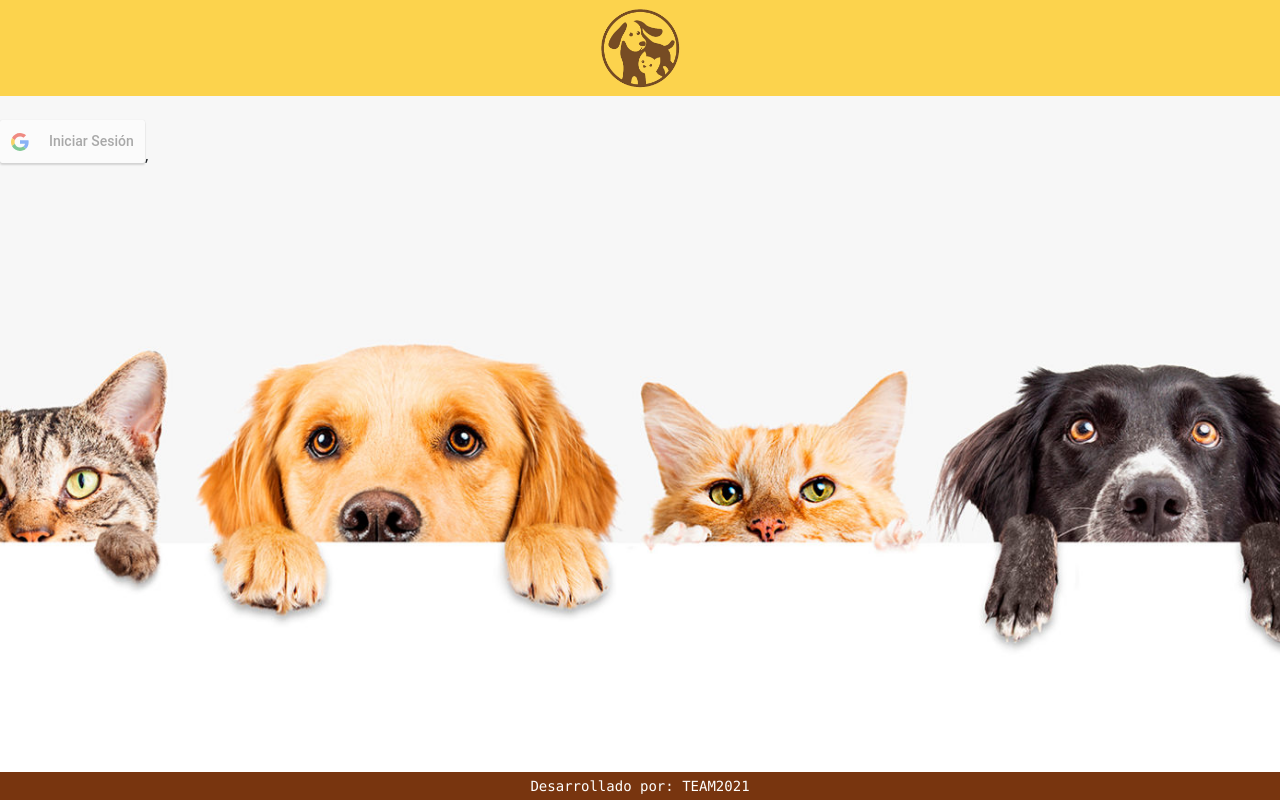
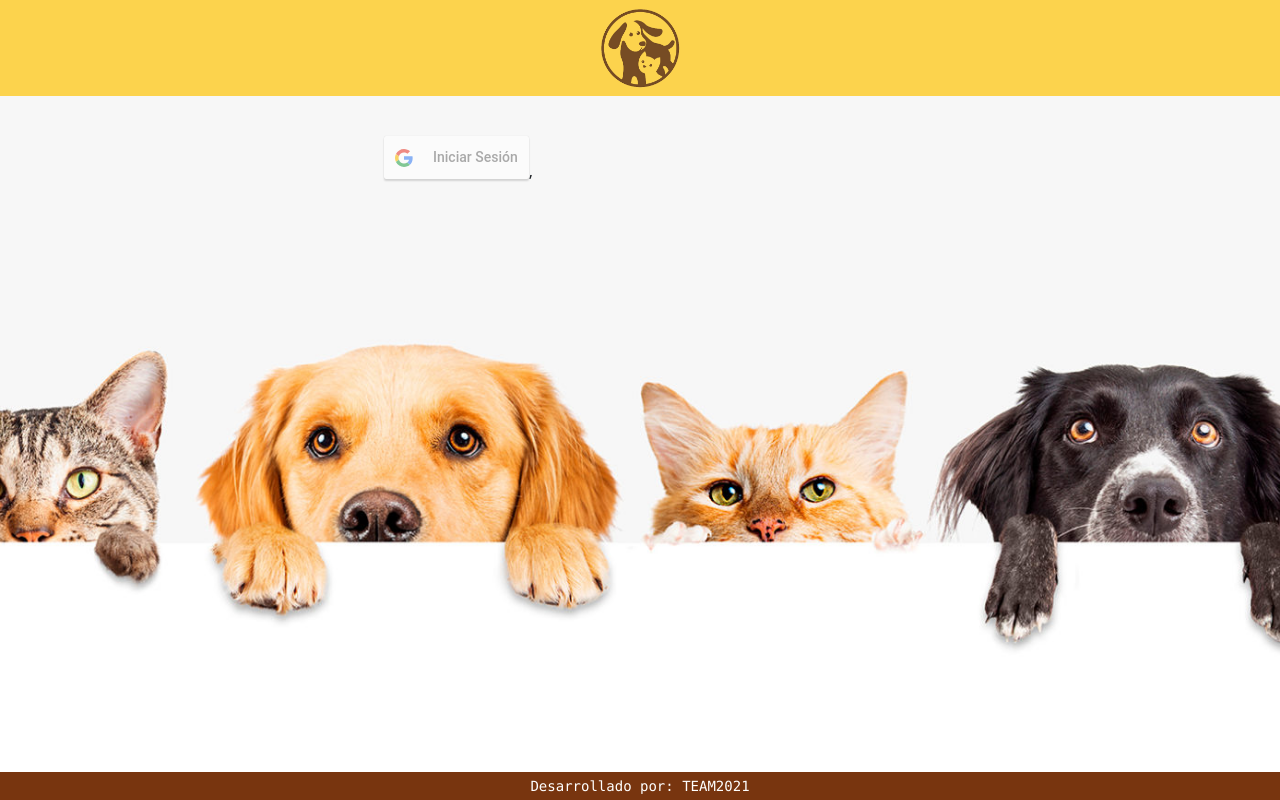
Before and after one commit to ABALO1989/frontendTiendaMascotas, a React (Create React App) app: page / in a window 1280 px wide. Built offline with nearby package versions, Linux system fonts and the light colour scheme.

Commit message:
definir boton de google

```diff
--- a/src/pages/Login.js
+++ b/src/pages/Login.js
@@ -34,7 +34,7 @@ const Login = () => {
 
     return (
         <div className='fondoImagen'>
-            <div className='block pt-4'>
+            <div className='block pt-10 px-96'>
             <GoogleLogin
                 clientId="1013222702859-0eg3qo5hvs6s2cl5347rld1otne9tsia.apps.googleusercontent.com"
                 buttonText="Iniciar Sesión"
```
